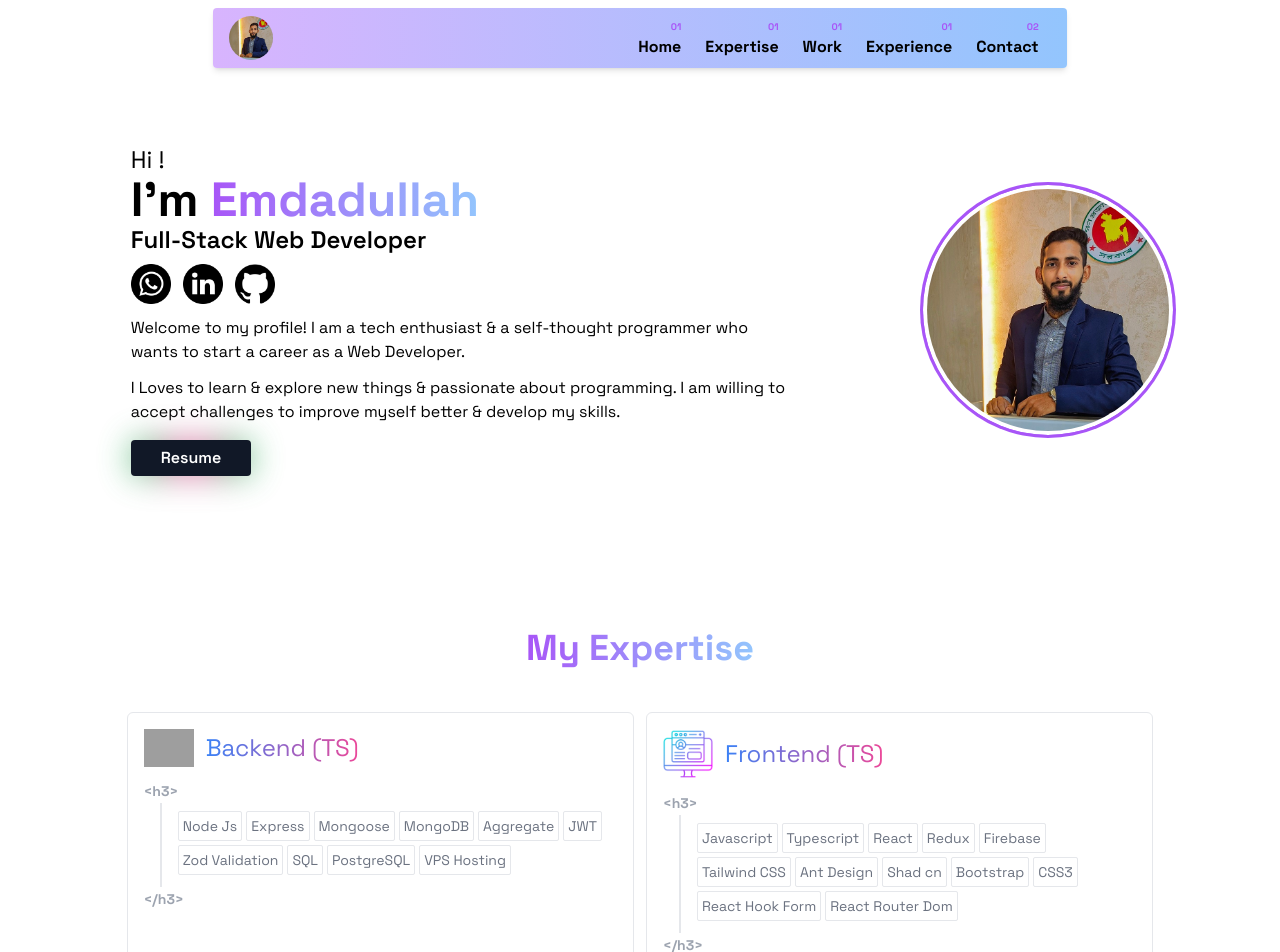
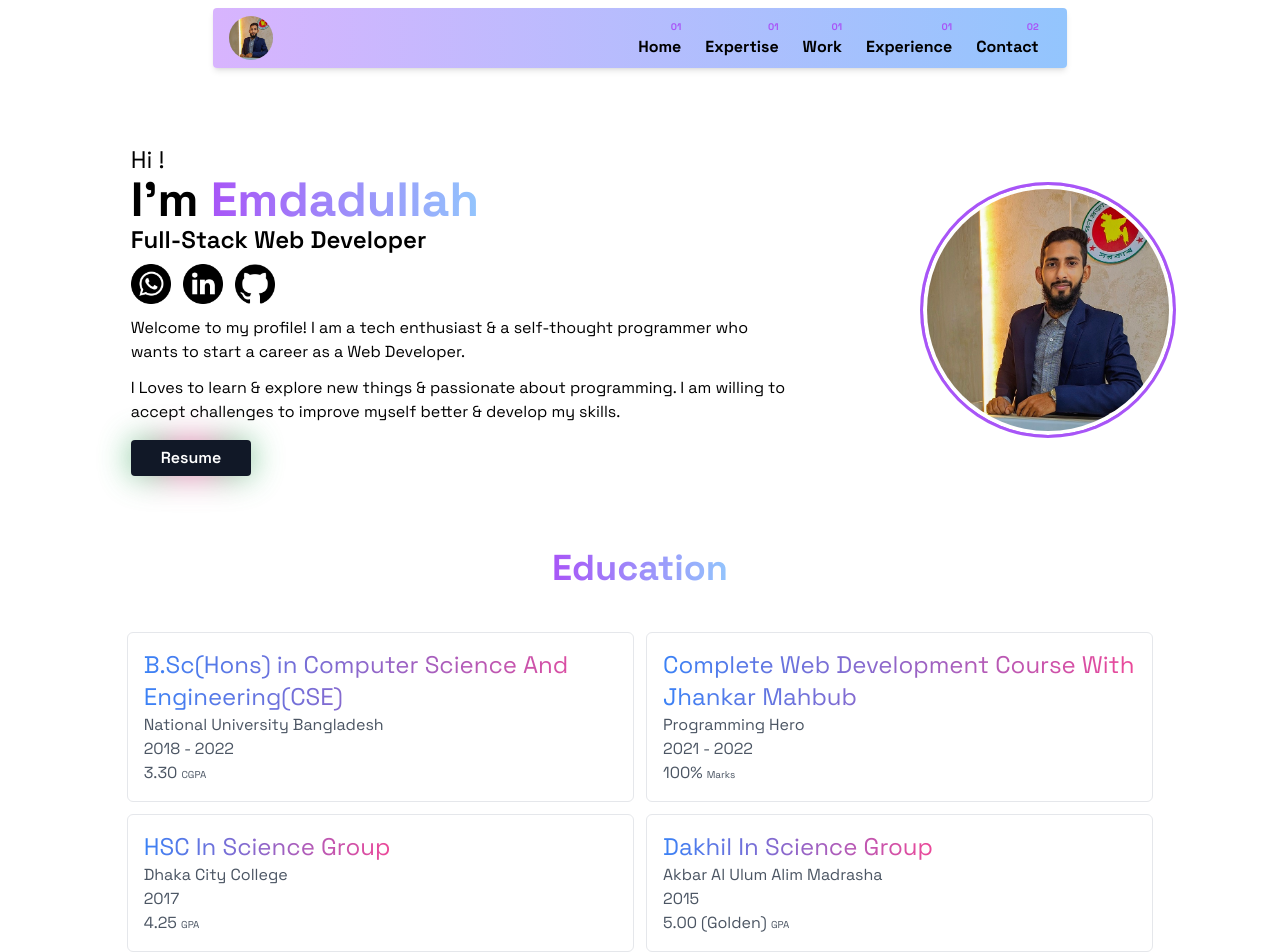
Before and after one commit to developeremdad/portfolio-ts-client, a React (Vite) app: page / in a window 1280 px wide. Shown: the top 952 px of the page. Built offline with nearby package versions, Linux system fonts and the light colour scheme; grey boxes are pictures that could not be loaded.

Commit message:
add education section

```diff
--- /dev/null
+++ b/src/pages/user/home/Education.tsx
@@ -0,0 +1,81 @@
+const Education = () => {
+  return (
+    <div>
+      <section id="education" className="py-12">
+        <div className="container mx-auto text-4xl font-bold text-center mb-6">
+          <span className="bg-gradient-to-r from-purple-500 to-blue-300 bg-clip-text text-transparent">
+            Education
+          </span>
+        </div>
+
+        <div className="lg:w-10/12 container mx-auto p-5 grid lg:grid-cols-2 md:grid-cols-2 sm:grid-cols-1 gap-3">
+          {/* <!-- Education Item 1 --> */}
+          <div className="border rounded-md hover:shadow-lg p-4 hover:bg-slate-50">
+            <div className="flex items-center">
+              <div>
+                <div className="text-2xl bg-gradient-to-r from-blue-500 to-pink-500 bg-clip-text text-transparent">
+                  B.Sc(Hons) in Computer Science And Engineering(CSE)
+                </div>
+                <div className="text-gray-600">
+                  National University Bangladesh
+                </div>
+                <div className="text-gray-600">2018 - 2022</div>
+                <div className="text-gray-600">
+                  3.30 <small className="text-[10px]">CGPA</small>
+                </div>
+              </div>
+            </div>
+          </div>
+
+          {/* <!-- Education Item 2 --> */}
+          <div className="border rounded-md hover:shadow-lg p-4 hover:bg-slate-50">
+            <div className="flex items-center">
+              <div>
+                <div className="text-2xl bg-gradient-to-r from-blue-500 to-pink-500 bg-clip-text text-transparent">
+                  Complete Web Development Course With Jhankar Mahbub
+                </div>
+                <div className="text-gray-600">Programming Hero</div>
+                <div className="text-gray-600">2021 - 2022</div>
+                <div className="text-gray-600">
+                  100% <small className="text-[10px]">Marks</small>
+                </div>
+              </div>
+            </div>
+          </div>
+
+          <div className="border rounded-md hover:shadow-lg p-4 hover:bg-slate-50">
+            <div className="flex items-center">
+              <div>
+                <div className="text-2xl bg-gradient-to-r from-blue-500 to-pink-500 bg-clip-text text-transparent">
+                  HSC In Science Group
+                </div>
+                <div className="text-gray-600">Dhaka City College</div>
+                <div className="text-gray-600">2017</div>
+                <div className="text-gray-600">
+                  4.25 <small className="text-[10px]">GPA</small>
+                </div>
+              </div>
+            </div>
+          </div>
+
+          <div className="border rounded-md hover:shadow-lg p-4 hover:bg-slate-50">
+            <div className="flex items-center">
+              <div>
+                <div className="text-2xl bg-gradient-to-r from-blue-500 to-pink-500 bg-clip-text text-transparent">
+                  Dakhil In Science Group
+                </div>
+                <div className="text-gray-600">Akbar Al Ulum Alim Madrasha</div>
+                <div className="text-gray-600">2015</div>
+                <div className="text-gray-600">
+                  5.00 (Golden) <small className="text-[10px]">GPA</small>
+                </div>
+              </div>
+            </div>
+          </div>
+        </div>
+      </section>
+    </div>
+  );
+};
+
+export default Education;
--- a/src/pages/user/home/Home.tsx
+++ b/src/pages/user/home/Home.tsx
@@ -1,4 +1,5 @@
 import Footer from "../../../component/shared/Footer";
+import Education from "./Education";
 import Expertise from "./Expertise";
 import HeroSection from "./HeroSection";
 import Projects from "./Projects";
@@ -8,6 +9,7 @@ const Home = () => {
     <div className="">
       {/* <Navbar /> */}
       <HeroSection />
+      <Education />
       <Expertise />
       <Projects />
       <Footer />
```
